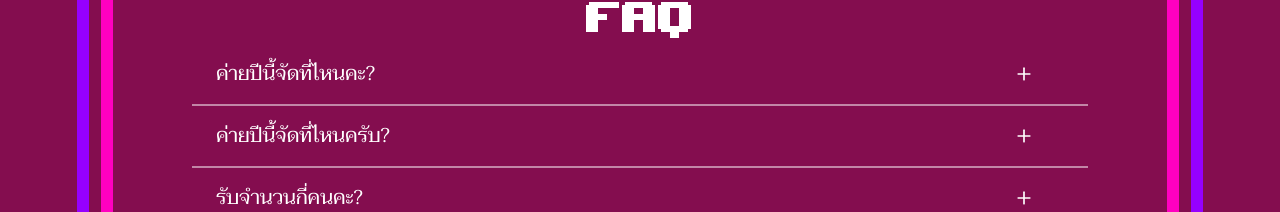
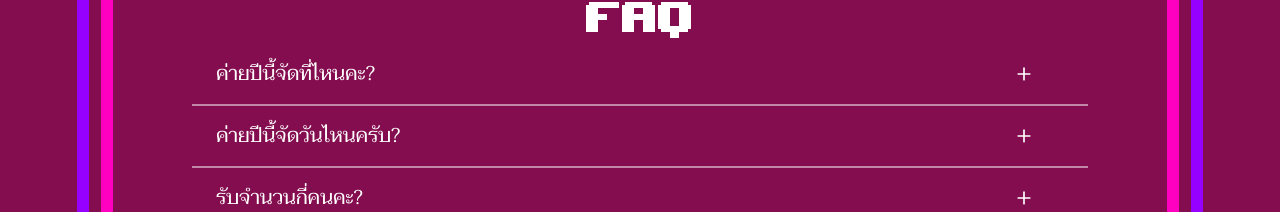
Before and after one commit to cpe-kmutt-student/comcamp33, a Next.js app: page /home in a window 1280 px wide. Shown: the part 4400-4612 px from the top of the page. Built offline with nearby package versions, Linux system fonts and the light colour scheme.

Commit message:
fix wrong words

```diff
--- a/src/components/homepage/faq/faq-question.js
+++ b/src/components/homepage/faq/faq-question.js
@@ -4,7 +4,7 @@ export const Data = [
       answer: 'ค่าย Comcamp ครั้งที่ 33 ของเรา จัดในรูปแบบออนไลน์ 100% ค่ะ'
     },
     {
-      question: 'ค่ายปีนี้จัดที่ไหนครับ?',
+      question: 'ค่ายปีนี้จัดวันไหนครับ?',
       answer: 'ค่ายจัดระหว่างวันที่ 10 - 16 เมษายน พ.ศ. 2565 ครับ'
     },
     {
@@ -21,7 +21,7 @@ export const Data = [
     },
     {
       question: 'สามารถสมัครค่ายได้อย่างไรครับ?',
-      answer: 'สมัครได้ที่ปุ่ม Regitration เลยครับ สมัครเสร็จแล้วอย่าลืมโหลดใบอนุญาตผู้ปกครองแล้วส่งเอกสารยืนยันตัวตตมาที่มหาวิทยาลัยนะครับ'
+      answer: 'สมัครได้ที่ปุ่ม Regitration เลยครับ สมัครเสร็จแล้วอย่าลืมโหลดใบอนุญาตผู้ปกครองแล้วส่งเอกสารยืนยันตัวตนมาที่มหาวิทยาลัยนะครับ'
     },
     {
       question: 'ต้องเสียค่าใช้จ่ายไหมคะ?',
```
